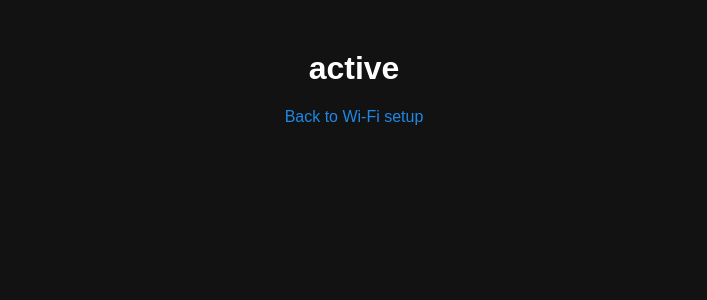
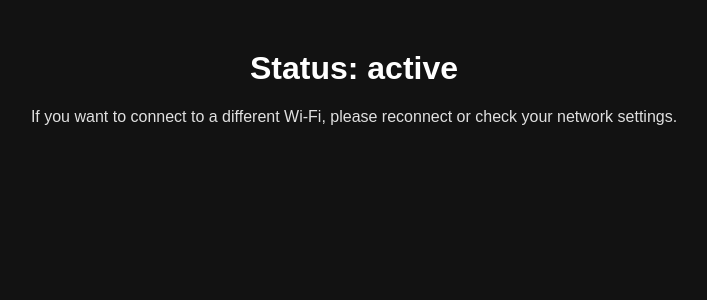
Before and after one commit to KM-Kinter/captive-portal-wifi-rpi-zero2w, a Flask app: template templates/status.html in a window 1280 px wide. Shown: the top 300 px of the page, without its empty margins (286-993 px from the left). Run offline with Flask 3, Linux system fonts and the light colour scheme; the template is opened without the code that fills it: most values are stand-ins (such as "Sample title", 1, 10 or a date in 2020).

Commit message:
Edit status.html and app name

```diff
--- a/templates/status.html
+++ b/templates/status.html
@@ -8,8 +8,8 @@
 </head>
 <body>
     <div class="status-container">
-        <h1>{{ status }}</h1>
-        <a href="/">Back to Wi-Fi setup</a>
+        <h1>Status: {{ status }}</h1>
+        <p>If you want to connect to a different Wi-Fi, please reconnect or check your network settings.</p>
     </div>
 </body>
 </html>
```
Also changed, not shown: app.py (renamed from wifi_checkup.py).
